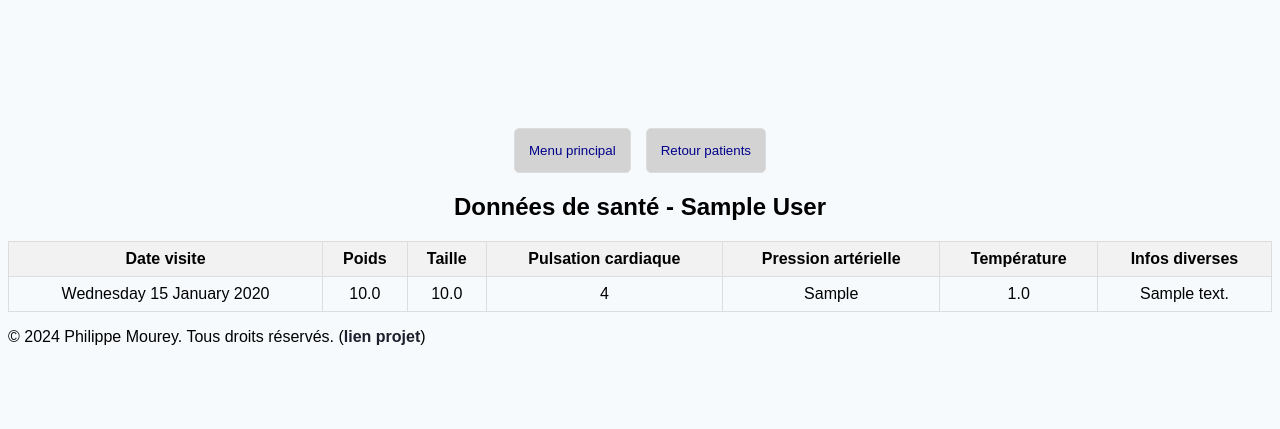
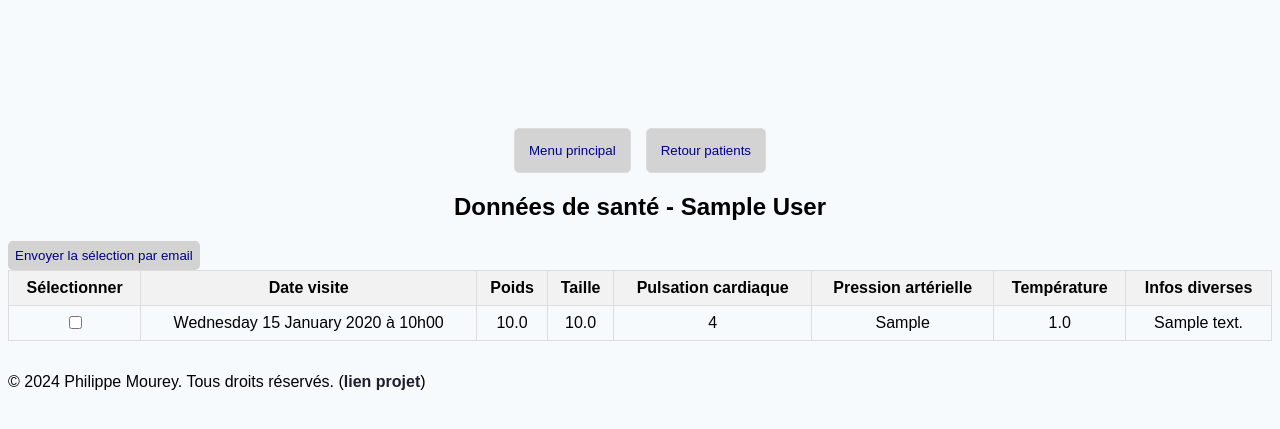
Before and after one commit to pmourey/healthcare, a Flask app: page /show_health_data/1 in a window 1280 px wide. Shown: the top 429 px of the page. Run offline with Flask 3, Linux system fonts and the light colour scheme; a user stored in the database is signed in; tables that the repository leaves empty hold one stand-in row (values such as "Sample post"); parts of the project's set-up code (start-up, migrations or seed data) failed here and were passed over.

Commit message:
add selection of report to send to email via form

```diff
--- a/app.py
+++ b/app.py
@@ -25,6 +25,7 @@ import locale
 from datetime import datetime, timedelta
 
 from decorators import is_connected, is_admin
+from tools.send_emails import send_email
 
 app = Flask(__name__, static_folder='static', static_url_path='/static')
 # Set the secret key
@@ -408,6 +409,38 @@ def show_patients():
 	return render_template('patients.html', patients=patients, user=get_user_by_id(session['login_id']))
 
 
+
+@app.route('/patient/<int:patient_id>/send-reports', methods=['POST'])
+@is_connected
+def send_health_reports(patient_id):
+	selected_reports = request.form.getlist('selected_reports')
+	patient = Patient.query.get_or_404(patient_id)
+
+	if not selected_reports:
+		flash('Veuillez sélectionner au moins un rapport', 'error')
+		return redirect(url_for('show_health_data', id=patient_id))
+
+	user: User = get_user_by_id(session['login_id'])
+	# Fetch the selected reports
+	reports = HealthData.query.filter(HealthData.id.in_(selected_reports)).all()
+	if send_email(subject=f'Rapports de santé - {patient.first_name} {patient.last_name}',
+			   body=render_template('email/health_report.html', patient=patient, reports=reports),
+			   sender_email=user.email,
+			   recipient_email=patient.email,
+			   bcc_recipients=[],
+			   smtp_server=app.config['SMTP_SERVER'],
+			   smtp_port=app.config['SMTP_PORT'],
+			   username=app.config['GMAIL_USER'],
+			   password=app.config['GMAIL_APP_PWD'],
+			   author=app.config['GMAIL_FULLNAME']):
+
+		flash('Rapports envoyés avec succès', 'success')
+	else:
+		flash(f'Erreur lors de l\'envoi des rapports: {str(e)}', 'error')
+
+	return redirect(url_for('show_health_data', id=patient.id))
+
+
 @app.before_request
 def create_tables():
 	db.create_all()
--- a/templates/patient_health_data.html
+++ b/templates/patient_health_data.html
@@ -1,4 +1,4 @@
-<!-- healthcare/templates/patients.html -->
+<!-- healthcare/templates/patient_health_data.html -->
 
 {% extends 'base.html' %}
 {% include './partials/_menu.html' %}
@@ -7,9 +7,14 @@
 <main>
     {% if patient.health_data %}
     <h2>Données de santé - {{ patient.first_name }} {{ patient.last_name }}</h2>
+    <form method="POST" action="{{ url_for('send_health_reports', patient_id=patient.id) }}">
+        <div class="form-actions">
+            <button type="submit" class="btn-send-selected">Envoyer la sélection par email</button>
+        </div>
         <table class="jobs">
             <thead>
             <tr>
+                <th>Sélectionner</th>
                 <th>Date visite</th>
                 <th>Poids</th>
                 <th>Taille</th>
@@ -19,10 +24,17 @@
                 <th>Infos diverses</th>
             </tr>
             </thead>
+            <tbody>
             {% for data in patient.health_data %}
-        <div id="job">
                 <tr>
-                <td>{{ data.creation_date.strftime('%A %d %B %Y') }}</td>
+                    <td>
+                        <input type="checkbox"
+                               name="selected_reports"
+                               value="{{ data.id }}"
+                               id="report-{{ data.id }}"
+                               aria-label="Sélectionner le rapport du {{ data.creation_date.strftime('%d/%m/%Y') }}">
+                    </td>
+                    <td>{{ data.creation_date.strftime('%A %d %B %Y à %Hh%M') }}</td>
                     <td>{{ data.weight }}</td>
                     <td>{{ data.height }}</td>
                     <td>{{ data.heart_rate }}</td>
@@ -30,9 +42,10 @@
                     <td>{{ data.temperature }}</td>
                     <td>{{ data.notes }}</td>
                 </tr>
-        </div>
-        {%endfor %}
+            {% endfor %}
+            </tbody>
         </table>
+    </form>
     {% else %}
     <p style="font-size: 16px; text-align: center;">Aucune donnée de santé connue pour {{ patient.firstname }} {{ patient.lastname }} ✌️</p>
     {% endif %}
```
Lines whose indentation alone changed are shown as unchanged.
